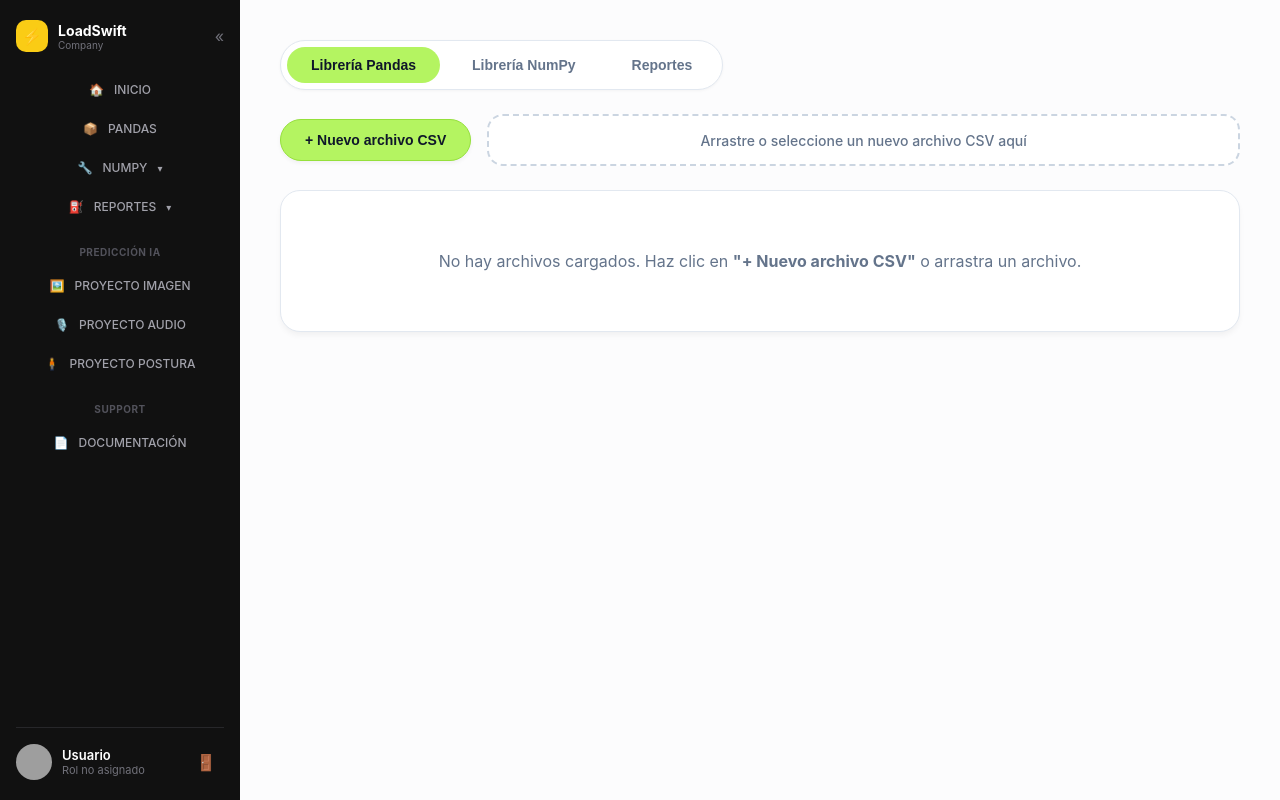
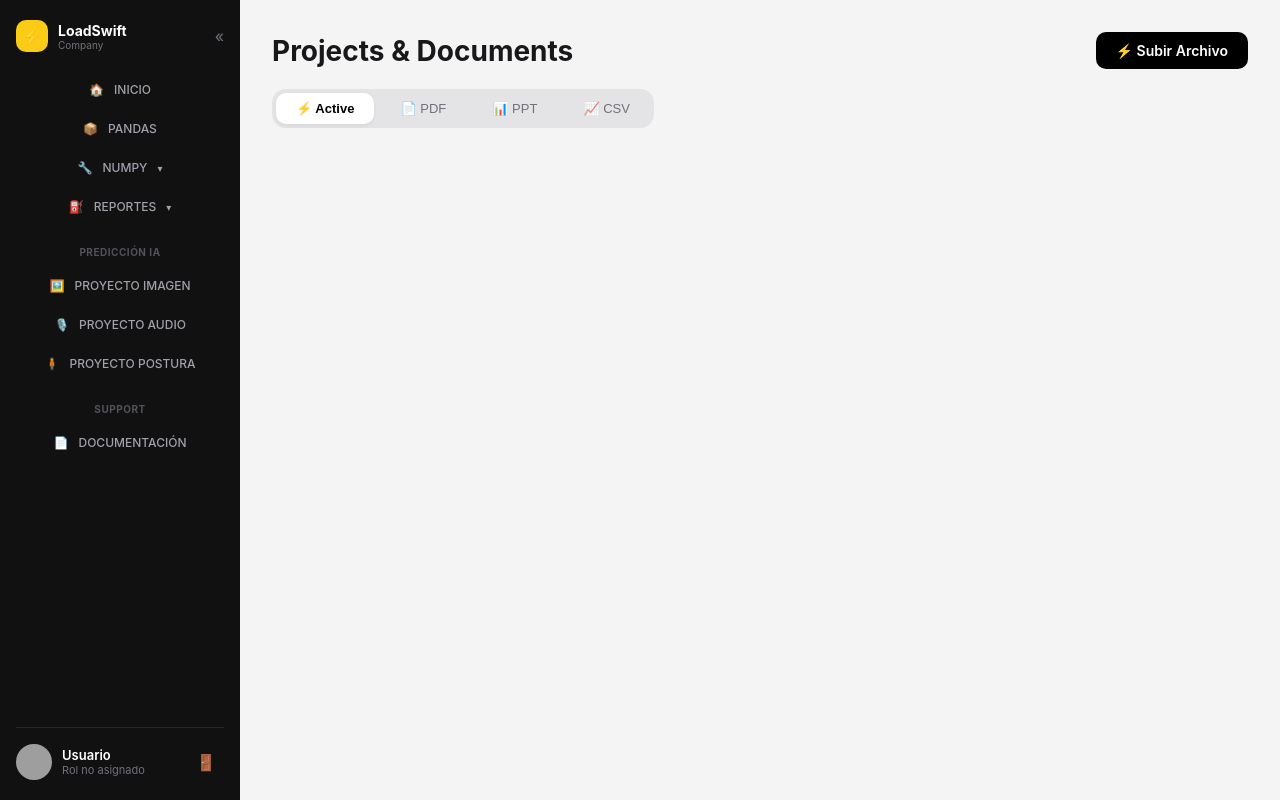
Before and after one commit to HansGit30/SEMINARI_IV, a React (Vite) app: page /dashboard/documentos in a window 1280 px wide. Built offline with nearby package versions, Linux system fonts and the light colour scheme; grey boxes are pictures that could not be loaded.

Commit message:
documentos

```diff
--- a/package.json
+++ b/package.json
@@ -14,6 +14,7 @@
     "@teachablemachine/pose": "^0.8.6",
     "@tensorflow-models/speech-commands": "^0.5.4",
     "@tensorflow/tfjs": "^4.22.0",
+    "@vercel/blob": "^2.8.0",
     "lucide-react": "^1.34.0",
     "react": "^19.2.8",
     "react-dom": "^19.2.8",
@@ -24,6 +25,7 @@
     "@types/node": "^24.13.3",
     "@types/react": "^19.2.17",
     "@types/react-dom": "^19.2.3",
+    "@vercel/node": "^10.0.0",
     "@vitejs/plugin-react": "^6.0.4",
     "eslint": "^10.8.0",
     "eslint-plugin-react-hooks": "^7.1.1",
--- a/src/layouts/DashboardLayout.tsx
+++ b/src/layouts/DashboardLayout.tsx
@@ -126,7 +126,7 @@ export default function DashboardLayout(): React.ReactElement {
           {/* SECCIÓN SUPPORT */}
           <div style={styles.menuSectionTitle}>SUPPORT</div>
           <div
-            onClick={() => handleNavigation("/dashboard/documentacion")}
+            onClick={() => handleNavigation("/dashboard/documentos")}
             style={{
               ...styles.menuItem,
               ...(location.pathname === "/dashboard/documentacion"
--- /dev/null
+++ b/src/page/Documentos.tsx
@@ -0,0 +1,188 @@
+import React, { useState } from "react";
+
+export interface DocumentoItem {
+  id: string;
+  name: string;
+  category: "PDF" | "PPT" | "CSV" | "OTRO";
+  date: string;
+  size: string;
+  url: string;
+}
+
+export default function Documentos(): React.ReactElement {
+  const [filter, setFilter] = useState<"All" | "PDF" | "PPT" | "CSV">("All");
+  const [uploading, setUploading] = useState<boolean>(false);
+
+  // Estado inicial vacío
+  const [docs, setDocs] = useState<DocumentoItem[]>([]);
+
+  const handleFileUpload = (e: React.ChangeEvent<HTMLInputElement>) => {
+    const file = e.target.files?.[0];
+    if (!file) return;
+
+    setUploading(true);
+
+    const fileUrl = URL.createObjectURL(file);
+
+    let category: "PDF" | "PPT" | "CSV" | "OTRO" = "OTRO";
+    const fileNameLower = file.name.toLowerCase();
+    if (fileNameLower.endsWith(".pdf")) category = "PDF";
+    else if (fileNameLower.endsWith(".ppt") || fileNameLower.endsWith(".pptx")) category = "PPT";
+    else if (fileNameLower.endsWith(".csv")) category = "CSV";
+
+    const nuevoDocumento: DocumentoItem = {
+      id: Date.now().toString(),
+      name: file.name,
+      category,
+      date: new Date().toLocaleDateString("es-ES", {
+        day: "2-digit",
+        month: "short",
+        year: "numeric",
+      }),
+      size: `${(file.size / (1024 * 1024)).toFixed(1)} MB`,
+      url: fileUrl,
+    };
+
+    setDocs((prevDocs) => [nuevoDocumento, ...prevDocs]);
+    setUploading(false);
+
+    // Resetear el input para permitir subir el mismo archivo si se elimina y vuelve a elegir
+    e.target.value = "";
+  };
+
+  const handleDeleteDoc = (id: string, url: string) => {
+    // Liberar memoria si es una URL local
+    if (url.startsWith("blob:")) {
+      URL.revokeObjectURL(url);
+    }
+    setDocs((prevDocs) => prevDocs.filter((doc) => doc.id !== id));
+  };
+
+  const filteredDocs = filter === "All" ? docs : docs.filter((d) => d.category === filter);
+
+  return (
+    <div style={styles.container}>
+      {/* HEADER */}
+      <div style={styles.header}>
+        <h1 style={styles.title}>Projects & Documents</h1>
+        <label style={styles.uploadBtn}>
+          {uploading ? "Subiendo..." : "⚡ Subir Archivo"}
+          <input
+            type="file"
+            onChange={handleFileUpload}
+            accept=".pdf,.ppt,.pptx,.csv"
+            hidden
+            disabled={uploading}
+          />
+        </label>
+      </div>
+
+      {/* TABS DE NAVEGACIÓN */}
+      <div style={styles.tabsContainer}>
+        {(["All", "PDF", "PPT", "CSV"] as const).map((tab) => (
+          <button
+            key={tab}
+            onClick={() => setFilter(tab)}
+            style={{
+              ...styles.tabBtn,
+              ...(filter === tab ? styles.activeTabBtn : {}),
+            }}
+          >
+            {tab === "All" && "⚡ "}
+            {tab === "PDF" && "📄 "}
+            {tab === "PPT" && "📊 "}
+            {tab === "CSV" && "📈 "}
+            {tab === "All" ? "Active" : tab}
+          </button>
+        ))}
+      </div>
+
+      {/* GRILLA CON TARJETAS */}
+      <div style={styles.grid}>
+        {filteredDocs.map((doc) => (
+          <div key={doc.id} style={styles.card}>
+            {/* Header de la Tarjeta */}
+            <div style={styles.cardHeader}>
+              <div style={styles.avatar}>▲</div>
+              <div>
+                <div style={styles.authorName}>HansGit30</div>
+                <div style={styles.docDate}>{doc.date}</div>
+              </div>
+              <span style={styles.badge}>{doc.category}</span>
+              <button
+                onClick={() => handleDeleteDoc(doc.id, doc.url)}
+                style={styles.deleteBtn}
+                title="Eliminar documento"
+              >
+                🗑️
+              </button>
+            </div>
+
+            {/* Vista Previa del Documento */}
+            <div style={styles.previewContainer}>
+              {doc.category === "PDF" && (doc.url.startsWith("blob:") || doc.url.includes("blob.vercel-storage.com")) ? (
+                <iframe src={doc.url} style={styles.iframePreview} title={doc.name} />
+              ) : (
+                <div style={styles.placeholderPreview}>
+                  <span style={{ fontSize: "40px" }}>
+                    {doc.category === "PDF" ? "📄" : doc.category === "PPT" ? "📊" : "📈"}
+                  </span>
+                  <p style={{ fontSize: "12px", color: "#666", marginTop: "8px", textAlign: "center" }}>
+                    {doc.name}
+                  </p>
+                </div>
+              )}
+            </div>
+
+            {/* Título de la tarjeta */}
+            <h3 style={styles.cardTitle}>{doc.name}</h3>
+
+            {/* Etiquetas */}
+            <div style={styles.tagsRow}>
+              <span style={styles.tag}>Recurso</span>
+              <span style={styles.tag}>{doc.category}</span>
+              <span style={styles.tag}>{doc.size}</span>
+            </div>
+
+            {/* Acciones */}
+            <div style={styles.actionsRow}>
+              <a href={doc.url} target="_blank" rel="noreferrer" style={styles.viewBtn}>
+                👁️ Visualizar
+              </a>
+              <a href={doc.url} download={doc.name} target="_blank" rel="noreferrer" style={styles.downloadBtn}>
+                ⬇️ Descargar
+              </a>
+            </div>
+          </div>
+        ))}
+      </div>
+    </div>
+  );
+}
+
+const styles: Record<string, React.CSSProperties> = {
+  container: { padding: "32px", backgroundColor: "#f4f4f5", minHeight: "100vh" },
+  header: { display: "flex", justifyContent: "space-between", alignItems: "center", marginBottom: "20px" },
+  title: { fontSize: "28px", fontWeight: 700, color: "#18181b" },
+  uploadBtn: { backgroundColor: "#000000", color: "#ffffff", padding: "10px 20px", borderRadius: "10px", cursor: "pointer", fontSize: "14px", fontWeight: 600 },
+  tabsContainer: { display: "flex", gap: "6px", backgroundColor: "#e4e4e7", padding: "4px", borderRadius: "14px", width: "fit-content", marginBottom: "24px" },
+  tabBtn: { border: "none", background: "none", padding: "8px 20px", borderRadius: "10px", cursor: "pointer", fontSize: "13px", fontWeight: 500, color: "#71717a" },
+  activeTabBtn: { backgroundColor: "#ffffff", color: "#000000", fontWeight: 600, boxShadow: "0 2px 4px rgba(0,0,0,0.05)" },
+  grid: { display: "grid", gridTemplateColumns: "repeat(auto-fill, minmax(340px, 1fr))", gap: "24px" },
+  card: { backgroundColor: "#ffffff", borderRadius: "24px", padding: "20px", border: "1px solid #e4e4e7", display: "flex", flexDirection: "column", gap: "12px", boxShadow: "0 4px 6px -1px rgba(0,0,0,0.02)" },
+  cardHeader: { display: "flex", alignItems: "center", gap: "12px" },
+  avatar: { width: "36px", height: "36px", backgroundColor: "#000000", color: "#ffffff", borderRadius: "50%", display: "flex", alignItems: "center", justifyContent: "center", fontWeight: "bold", fontSize: "12px" },
+  authorName: { fontWeight: 700, fontSize: "14px", color: "#18181b" },
+  docDate: { fontSize: "12px", color: "#a1a1aa" },
+  badge: { marginLeft: "auto", backgroundColor: "#dcfce7", color: "#15803d", padding: "4px 12px", borderRadius: "20px", fontSize: "12px", fontWeight: 600 },
+  deleteBtn: { border: "none", background: "none", cursor: "pointer", fontSize: "14px", padding: "4px", borderRadius: "6px", marginLeft: "4px" },
+  previewContainer: { height: "190px", width: "100%", borderRadius: "16px", overflow: "hidden", backgroundColor: "#fafafa", border: "1px solid #f4f4f5" },
+  iframePreview: { width: "100%", height: "100%", border: "none" },
+  placeholderPreview: { height: "100%", display: "flex", flexDirection: "column", alignItems: "center", justifyContent: "center", padding: "10px" },
+  cardTitle: { fontSize: "16px", fontWeight: 700, color: "#18181b", margin: "4px 0" },
+  tagsRow: { display: "flex", gap: "8px" },
+  tag: { border: "1px solid #e4e4e7", borderRadius: "20px", padding: "4px 12px", fontSize: "12px", color: "#71717a", backgroundColor: "#ffffff" },
+  actionsRow: { display: "flex", gap: "10px", marginTop: "8px" },
+  viewBtn: { flex: 1, textAlign: "center", padding: "10px", borderRadius: "10px", border: "1px solid #e4e4e7", textDecoration: "none", color: "#18181b", fontSize: "13px", fontWeight: 600 },
+  downloadBtn: { flex: 1, textAlign: "center", padding: "10px", borderRadius: "10px", backgroundColor: "#000000", textDecoration: "none", color: "#ffffff", fontSize: "13px", fontWeight: 600 },
+};
--- a/src/router/AppRoutes.tsx
+++ b/src/router/AppRoutes.tsx
@@ -14,6 +14,7 @@ import HomeDashboard from "../page/HomeDashboard";
 import Imagen from "../page/Imagen";
 import Audio from "../page/Audio";
 import Postura from "../page/Postura";
+import Documentos from "../page/Documentos";
 
 function AppRoutes() {
   return (
@@ -27,11 +28,13 @@ function AppRoutes() {
       </Route>
 
       <Route element={<DashboardLayout />}>
-        <Route path="/dashboard/*" element={<Dashboard />} />
+        <Route path="/dashboard/" element={<Dashboard />} />
         <Route path="/dashboard/home" element={<HomeDashboard />} />
         <Route path="/dashboard/imagen" element={<Imagen />} />
         <Route path="/dashboard/audio" element={<Audio />} />
         <Route path="/dashboard/postura" element={<Postura />} />
+        <Route path="/dashboard/documentos" element={<Documentos />} />
+
       </Route>
 
       <Route path="/login" element={<Login />} />
```
Also changed, not shown: api/upload.ts (added, +35 -0 lines), 2 other files (tests, documents, lock files or other folders).
